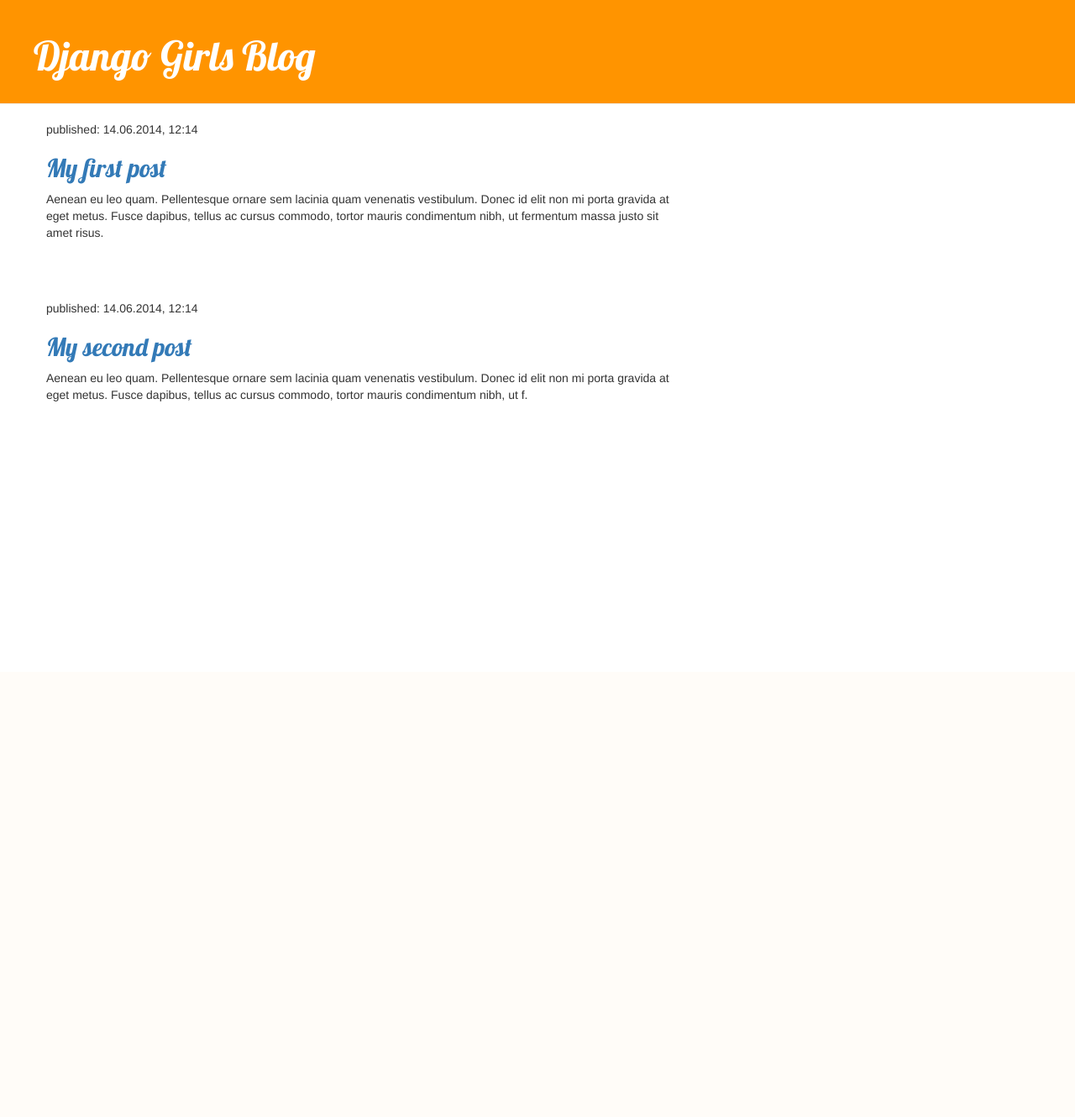
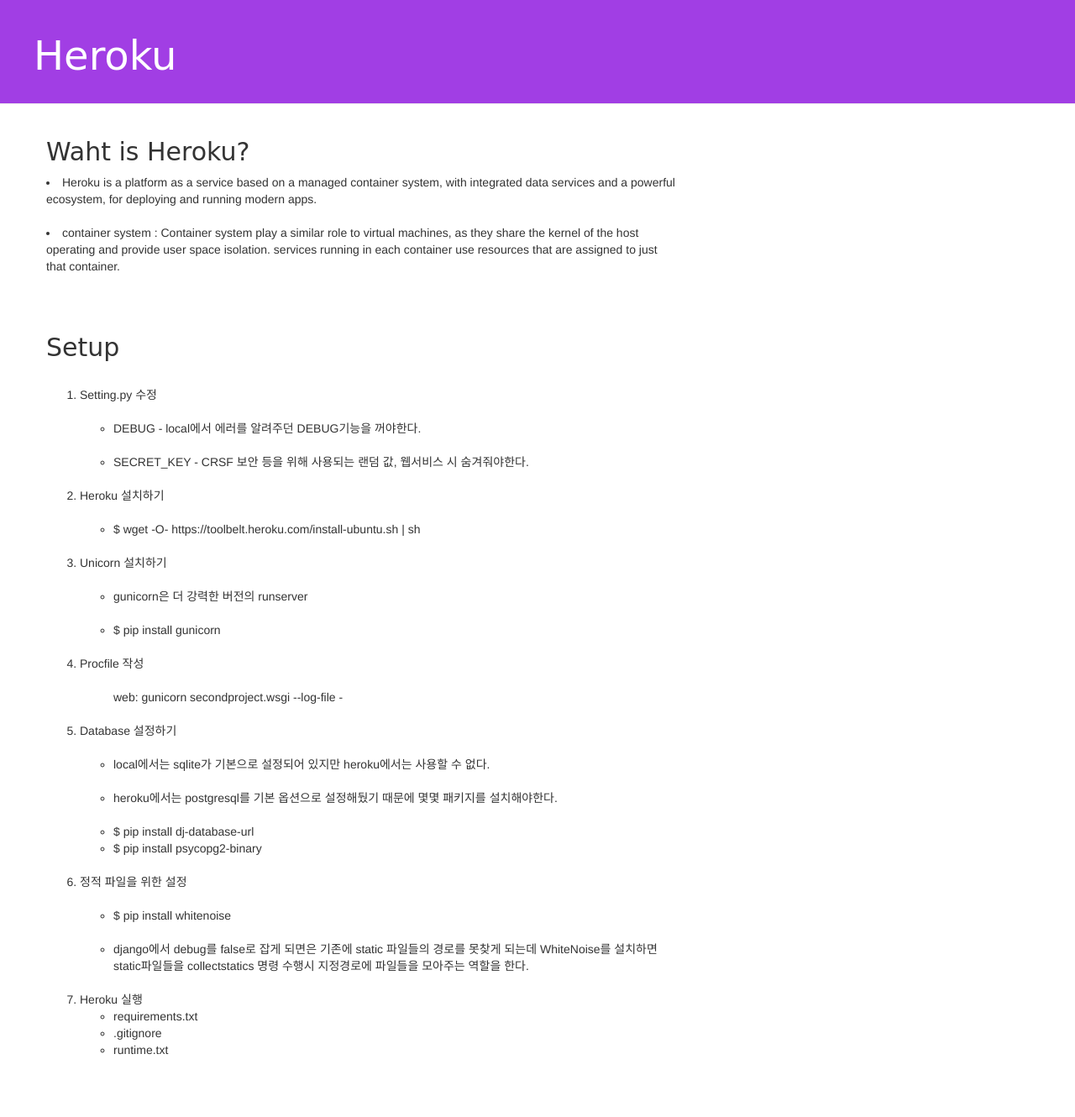
Before and after one commit to BIezz02/Heroku, a Django app: page / in a window 1280 px wide. Shown: the whole page at 84% size. Before the commit the page ends 478 px from the top, so only its background shows below. Run offline with Django 3.2, Linux system fonts and the light colour scheme; some libraries are stand-ins or nearby versions.

Commit message:
write heroku info

```diff
--- a/descriptions/static/css/descriptions.css
+++ b/descriptions/static/css/blog.css
@@ -1,5 +1,5 @@
 .page-header {
-    background-color: #ff9400;
+    background-color: #a13ee4;
     margin-top: 0;
     padding: 20px 20px 20px 40px;
 }
@@ -15,7 +15,7 @@
 }
 
 h1, h2, h3, h4 {
-    font-family: 'Lobster', cursive;
+    font-family: 'Roboto Slab', cursive;
 }
 
 .date {
@@ -41,6 +41,6 @@
     margin-bottom: 70px;
 }
 
-.post h1 a, .post h1 a:visited {
+.post h2 a, .post h2 a:visited {
     color: #000000;
 }
--- a/descriptions/templates/descriptions/base.html
+++ b/descriptions/templates/descriptions/base.html
@@ -1,19 +1,20 @@
+<!DOCTYPE html>
 {% load static %}
-<!DOCTYPE html>
 <html lang="en">
 <head>
+    <title>Heroku</title>
+
     <meta charset="UTF-8">
     <meta name="viewport" content="width=device-width, initial-scale=1.0">
     <link rel="stylesheet" href="//maxcdn.bootstrapcdn.com/bootstrap/3.2.0/css/bootstrap.min.css">
     <link rel="stylesheet" href="//maxcdn.bootstrapcdn.com/bootstrap/3.2.0/css/bootstrap-theme.min.css">
-    <link rel="stylesheet" href="{% static 'css/descriptions.css' %}">
+    <link rel="stylesheet" href="{% static 'css/blog.css' %}">
     <link href="//fonts.googleapis.com/css?family=Lobster&subset=latin,latin-ext" rel="stylesheet" type="text/css">
 
-    <title>Heroku</title>
 </head>
 <body>
     <div class="page-header">
-        <h1><a href="">Django Girls Blog</a></h1>
+        <h1><a href="{% url 'post_list' %}">Heroku</a></h1>
     </div>
     <div class="content container">
         <div class="row">
--- a/descriptions/templates/descriptions/post_list.html
+++ b/descriptions/templates/descriptions/post_list.html
@@ -3,15 +3,60 @@
 {% block content %}
 
     <div class="post">
-        <p>published: 14.06.2014, 12:14</p>
-        <h2><a href="">My first post</a></h2>
-        <p>Aenean eu leo quam. Pellentesque ornare sem lacinia quam venenatis vestibulum. Donec id elit non mi porta gravida at eget metus. Fusce dapibus, tellus ac cursus commodo, tortor mauris condimentum nibh, ut fermentum massa justo sit amet risus.</p>
+        <h2>Waht is Heroku?</h2>
+        <li>Heroku is a platform as a service based on a managed container system, with integrated data services and a powerful ecosystem, for deploying and running modern apps.</li> <br>
+        <li>container system : Container system play a similar role to virtual machines, as they share the kernel of the host operating and provide user space isolation. services running in each container use resources that are assigned to just that container.</li>
     </div>
 
     <div class="post">
-        <p>published: 14.06.2014, 12:14</p>
-        <h2><a href="">My second post</a></h2>
-        <p>Aenean eu leo quam. Pellentesque ornare sem lacinia quam venenatis vestibulum. Donec id elit non mi porta gravida at eget metus. Fusce dapibus, tellus ac cursus commodo, tortor mauris condimentum nibh, ut f.</p>
+        <h2>Setup</h2><br>
+        <ol>
+            <li>Setting.py 수정
+                <ul><br>
+                    <li>DEBUG - local에서 에러를 알려주던 DEBUG기능을 꺼야한다.</li><br>
+                    <li>SECRET_KEY - CRSF 보안 등을 위해 사용되는 랜덤 값, 웹서비스 시 숨겨줘야한다.</li>
+                </ul>
+            </li><br>
+            <li>Heroku 설치하기
+                <ul><br>
+                    <li>$ wget -O- https://toolbelt.heroku.com/install-ubuntu.sh | sh</li>
+                </ul>
+            </li><br>
+            <li>Unicorn 설치하기
+                <ul><br>
+                    <li>gunicorn은 더 강력한 버전의 runserver</li><br>
+                    <li>$ pip install gunicorn</li>
+                </ul>
+            </li><br>
+            <li>Procfile 작성
+                <ul><br>
+                    web: gunicorn secondproject.wsgi --log-file -
+                </ul>
+            </li><br>
+            <li>Database 설정하기
+                <ul><br>
+                    <li>local에서는 sqlite가 기본으로 설정되어 있지만 heroku에서는 사용할 수 없다.</li><br>
+                    <li>heroku에서는 postgresql를 기본 옵션으로 설정해뒀기 때문에 몇몇 패키지를 설치해야한다.</li><br>
+                    <li>$ pip install dj-database-url </li>
+                    <li>$ pip install psycopg2-binary</li>
+                </ul>
+            </li><br>
+            <li>정적 파일을 위한 설정
+                <ul><br>
+                    <li>$ pip install whitenoise</li><br>
+                    <li>django에서 debug를 false로 잡게 되면은 기존에 static 파일들의 경로를 못찾게 되는데 WhiteNoise를 설치하면 static파일들을 collectstatics 명령 수행시 지정경로에 파일들을 모아주는 역할을 한다.
+                    </li>
+                </ul>
+            </li><br>
+            <li>Heroku 실행
+                <ul>
+                    <li>requirements.txt</li>
+                    <li>.gitignore</li>
+                    <li>runtime.txt</li>
+                </ul>
+            </li>
+        </ol>
     </div>
 
+
 {% endblock %}
```
